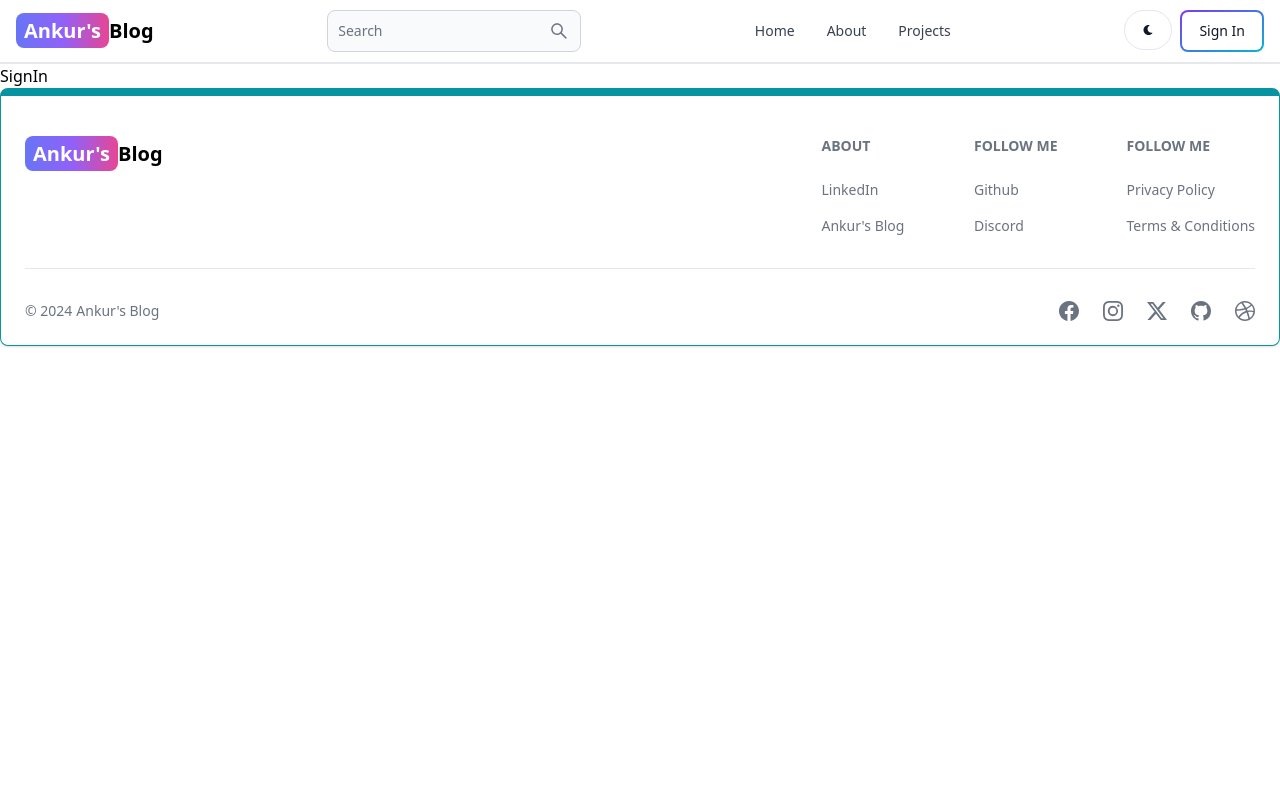
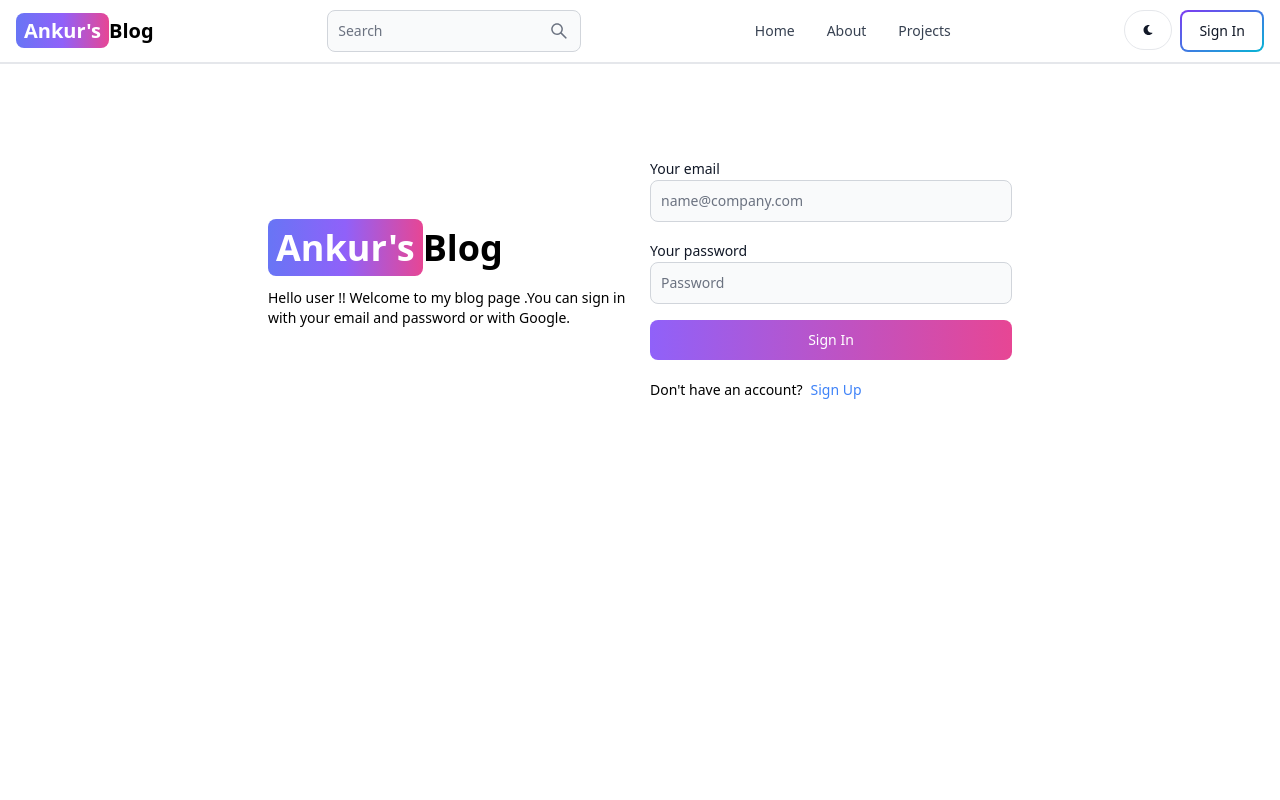
Before and after one commit to Ankur-Dwivedi22/MERN-Blog, a React (Vite) app in the folder client/: page /sign-in in a window 1280 px wide. Shown: the top 800 px of the page. Built offline with nearby package versions, Linux system fonts and the light colour scheme.

Commit message:
complete sign in functionality

```diff
--- a/client/src/components/Footer.jsx
+++ b/client/src/components/Footer.jsx
@@ -73,7 +73,7 @@ export default function FooterCom() {
                 <Footer.Icon href="#" icon={BsFacebook}/>
                 <Footer.Icon href="#" icon={BsInstagram}/>
                 <Footer.Icon href="#" icon={BsTwitterX}/>
-                <Footer.Icon href="https://github.com/Ankur-Dwivedi22" icon={BsGithub}/>
+                <Footer.Icon href="https://github.com/Ankur-Dwivedi22" icon={BsGithub} target="_blank"/>
                 <Footer.Icon href="#" icon={BsDribbble}/>
             </div>
         </div>
--- a/client/src/pages/SignIn.jsx
+++ b/client/src/pages/SignIn.jsx
@@ -1,7 +1,101 @@
-import React from 'react'
+import { Alert, Button, Label, Spinner, TextInput } from "flowbite-react";
+import { useState } from "react";
+import { Link , useNavigate } from "react-router-dom";
 
 export default function SignIn() {
+  const [formData , setFormData] = useState({});
+  const [errorMessage, setErrorMessage] = useState(null);
+  const [loading, setLoading] = useState(false);
+  const navigate = useNavigate();
+  const handleChange = (e) => {
+    setFormData({...formData , [e.target.id] : e.target.value.trim() });
+  };
+  const handleSubmit = async (e) => {
+    e.preventDefault();
+    if(!formData.email || !formData.password){
+      return setErrorMessage('Please fill out all fields');
+    }
+    try {
+      setLoading(true);
+      setErrorMessage(null);
+      const res = await fetch('/api/auth/signin', {
+        method : 'POST',
+        headers : {'Content-Type' : 'application/json'},
+        body: JSON.stringify(formData),
+      });
+      const data = await res.json();
+      if (data.success === false){
+        return setErrorMessage(data.message);
+      }
+      setLoading(false);
+      if(res.ok) {
+        navigate('/');
+      }
+    }
+    catch (error) {
+      setErrorMessage(error.message);
+      setLoading(false);
+    }
+  };
   return (
-    <div>SignIn</div>
+    <div className="min-h-screen mt-20">
+      <div className="flex p-3 max-w-3xl mx-auto flex-col md:flex-row md:items-center gap-5">
+      {/* left */}
+        <div className="flex-1">
+        <Link to="/" className=' font-bold dark:text-white text-4xl'>
+            <span className='px-2 py-1 rounded bg-gradient-to-r from-indigo-500 via-purple-500 to-pink-500 rounded-lg text-white'>Ankur's</span>
+            Blog
+        </Link>
+        <p className="text-sm mt-5">
+          Hello user !! Welcome to my blog page .You can sign in with your email and password or with Google.
+        </p>
+        </div>
+        {/* right */}
+        <div className="flex-1">
+          <form className="flex flex-col gap-4" onSubmit={handleSubmit}>
+
+            <div>
+              <Label value="Your email" />
+              <TextInput
+                type='email'
+                placeholder="name@company.com"
+                id="email"
+                  onChange={handleChange}
+                />
+            </div>
+            <div>
+              <Label value="Your password" />
+              <TextInput
+                type='password'
+                placeholder="Password"
+                id="password"
+                  onChange={handleChange}
+                />
+            </div>
+            <Button gradientDuoTone='purpleToPink' type="submit" disabled={loading}>
+            {
+              loading ? (
+                  <>
+                  <Spinner size='sm' />
+                <span className='pl-3'>Loading...</span>
+                  </>
+              ) : 'Sign In'
+            }
+            </Button>
+          </form>
+          <div className="flex gap-2 text-sm mt-5">
+            <span>Don't have an account?</span>
+            <Link to='/sign-up' className="text-blue-500">Sign Up</Link>
+          </div>
+          {
+            errorMessage && (
+              <Alert className='mt-5' color='failure'>
+                {errorMessage}
+              </Alert>
+            )
+          }
+        </div>
+      </div>
+    </div>
   )
 }
```
